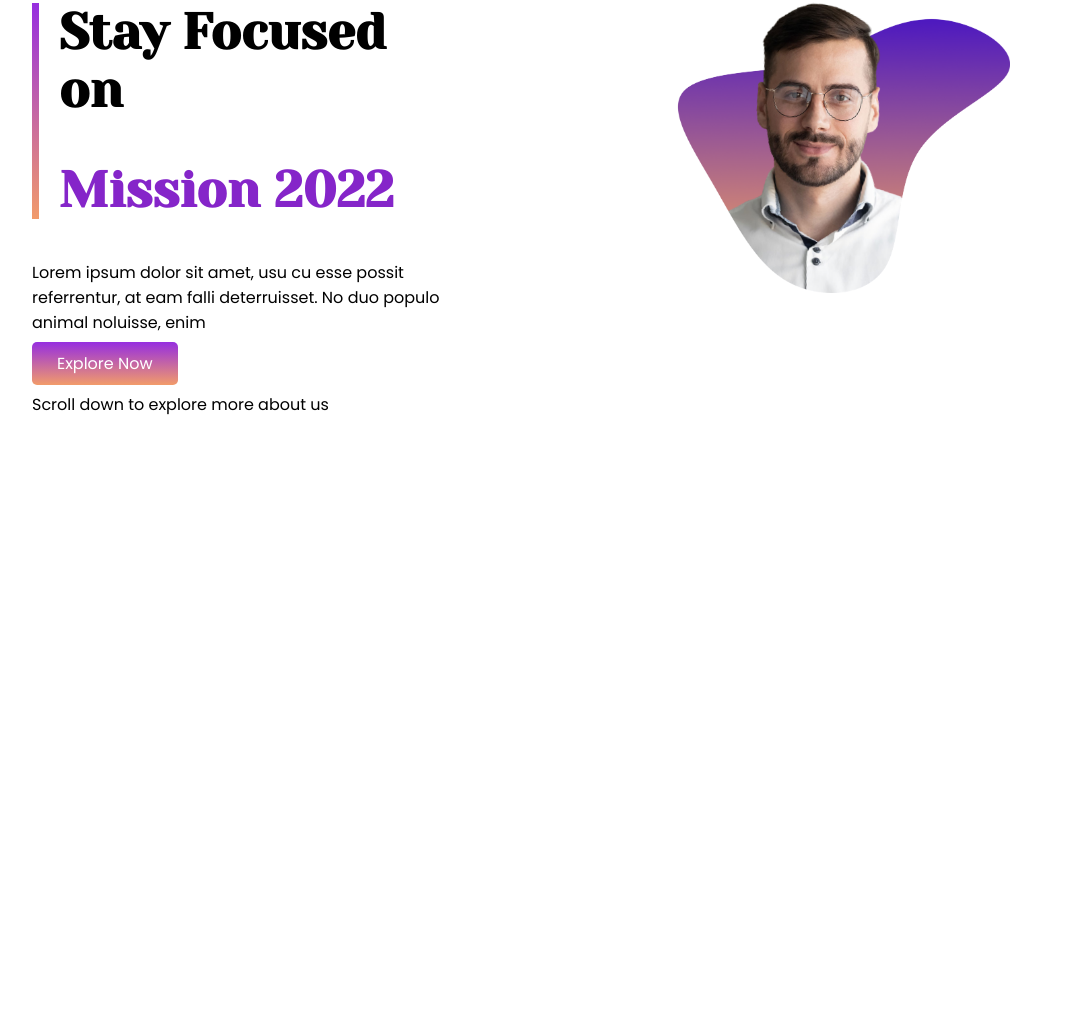
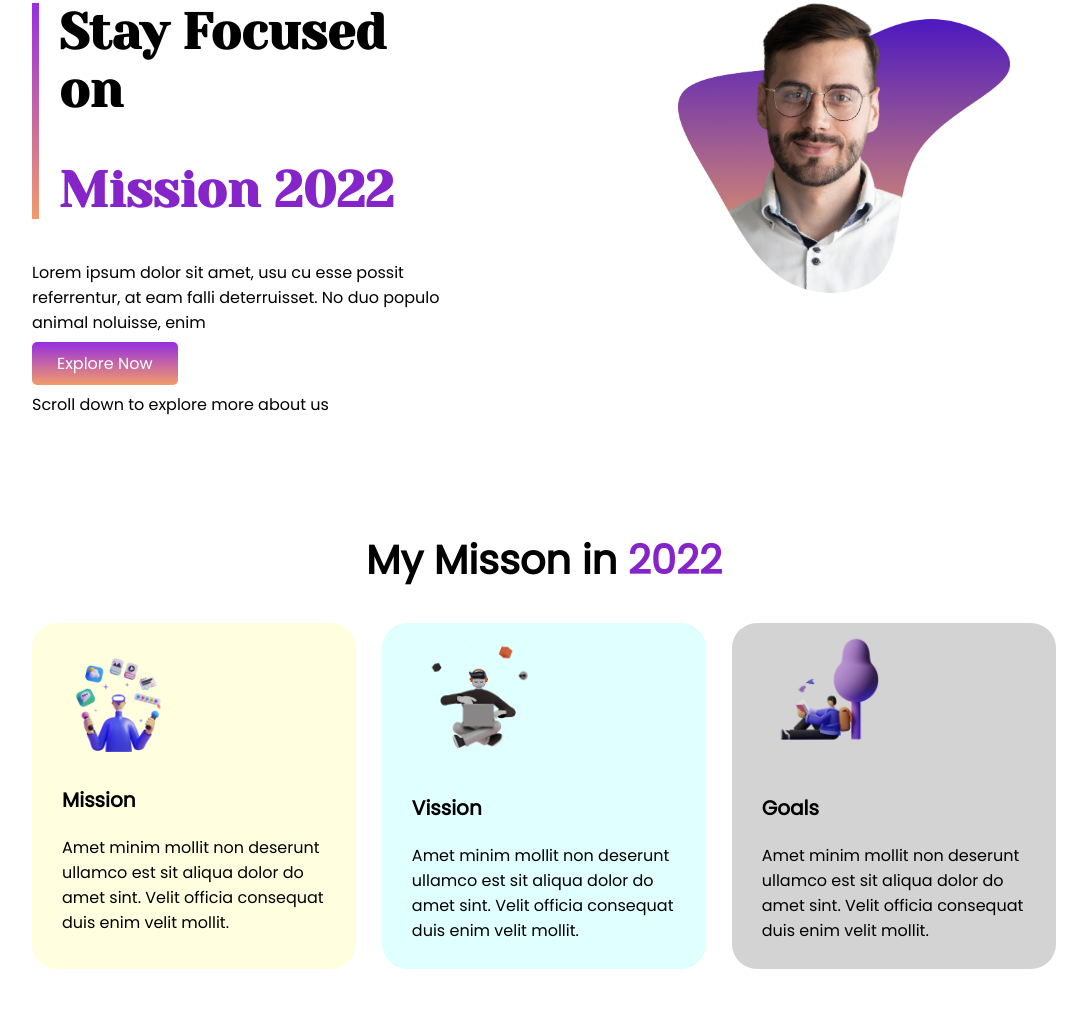
Before and after one commit to Promi-se/first-assignment, a plain HTML site: page index.html in a window 1280 px wide. Shown: the part 128-1161 px from the top of the page, without its empty margins (96-1183 px from the left). Before the commit the page ends 800 px from the top, so only its background shows below. Drawn offline with Linux system fonts and the light colour scheme.

Commit message:
second section added

```diff
--- a/index.html
+++ b/index.html
@@ -34,6 +34,41 @@
             <img src="person/person-5.png" alt="person">
         </div>
     </section>
+    <section>
+        <div>
+            <h2>My Misson in <span class="indigo-color">2022</span></h2>
+        </div>
+        <div class="flexible">
+            <div id="vision" class="second-section-items">
+                <img src="illustrators/illustrator-1.png" alt="illustrator1">
+                <h3 class="font-size2">Mission</h3>
+                <p>Amet minim mollit non deserunt
+                    ullamco est sit aliqua dolor do amet
+                    sint. Velit officia consequat duis enim
+                    velit mollit.
+                </p>
+            </div>
+            <div id="mission" class="second-section-items">
+                <img src="illustrators/illustrator-2.png" alt="illustrator2">
+                <h3 class="font-size2">Vission</h3>
+                <p>Amet minim mollit non deserunt
+                    ullamco est sit aliqua dolor do amet
+                    sint. Velit officia consequat duis enim
+                    velit mollit.
+                </p>
+            </div>
+            <div id="goal" class="second-section-items">
+                <img src="illustrators/illustrator-3.png" alt="illustrator3">
+                <h3 class="font-size2">Goals</h3>
+                <p>
+                    Amet minim mollit non deserunt
+                    ullamco est sit aliqua dolor do amet
+                    sint. Velit officia consequat duis enim
+                    velit mollit.
+                </p>
+            </div>
+        </div>
+    </section>
 
 </body>
 
--- a/style.css
+++ b/style.css
@@ -37,3 +37,33 @@ body{
     border-radius: 5px;
     background-image: linear-gradient(rgb(150, 46, 224), #ee7e3ec5);
 }
+h2{
+    text-align: center;
+    font-size: 40px;
+}
+.font-size2{
+    font-size: 20px;
+}
+.second-section-items{
+    width: 25%;
+    margin-top: 0%;
+    margin-bottom: 5%;
+    padding: 10px 30px;
+    border-radius: 25px;
+}
+.second-section-items img{
+    width: 50%;
+}
+#vision{
+    background-color: lightyellow;
+    margin-left: 10%;
+}
+#mission{
+    background-color: lightcyan;
+    margin-left: 2%;
+    margin-right: 2%;
+}
+#goal{
+    background-color: lightgray;
+    margin-right: 10%;
+}
```
